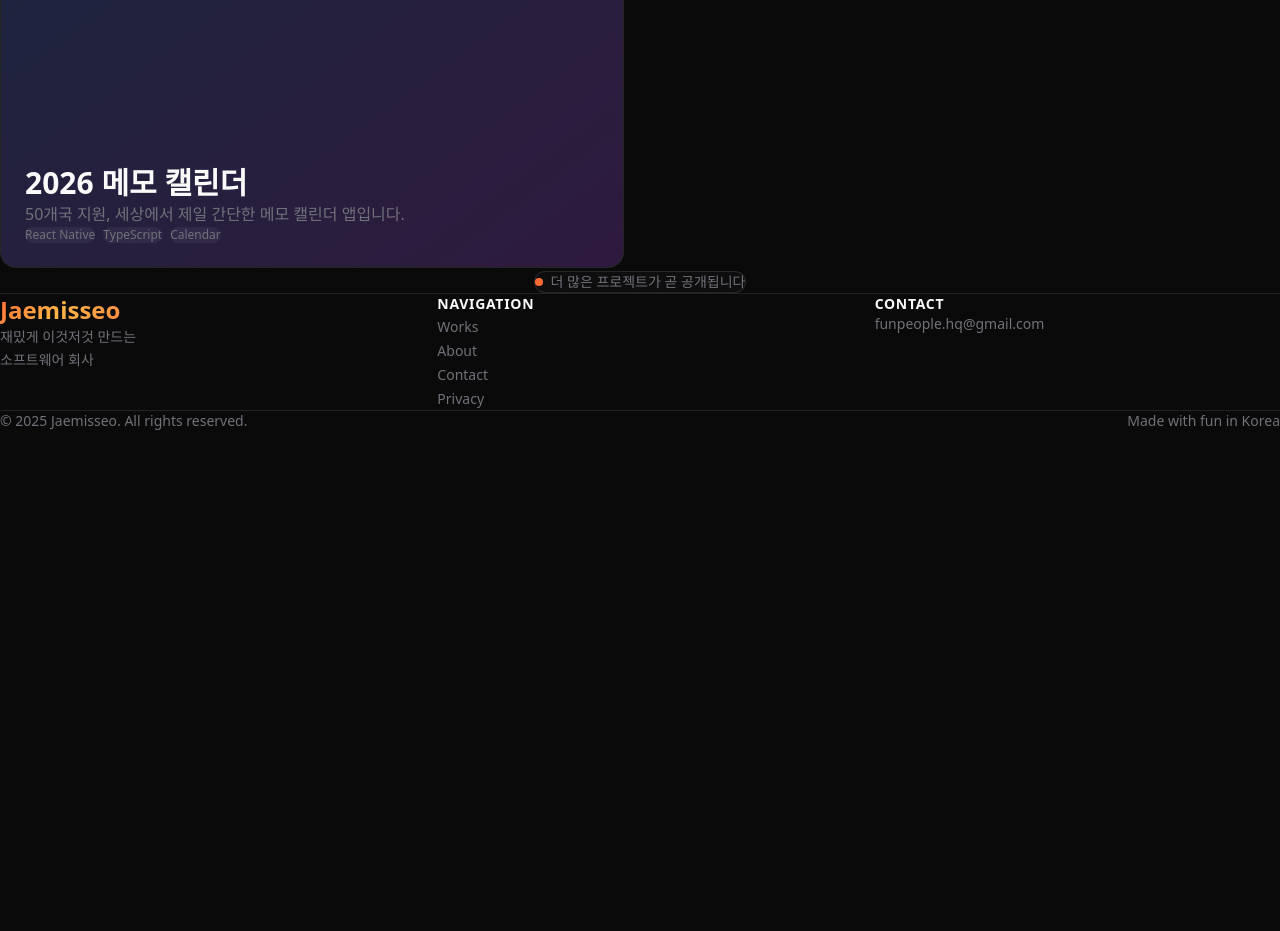
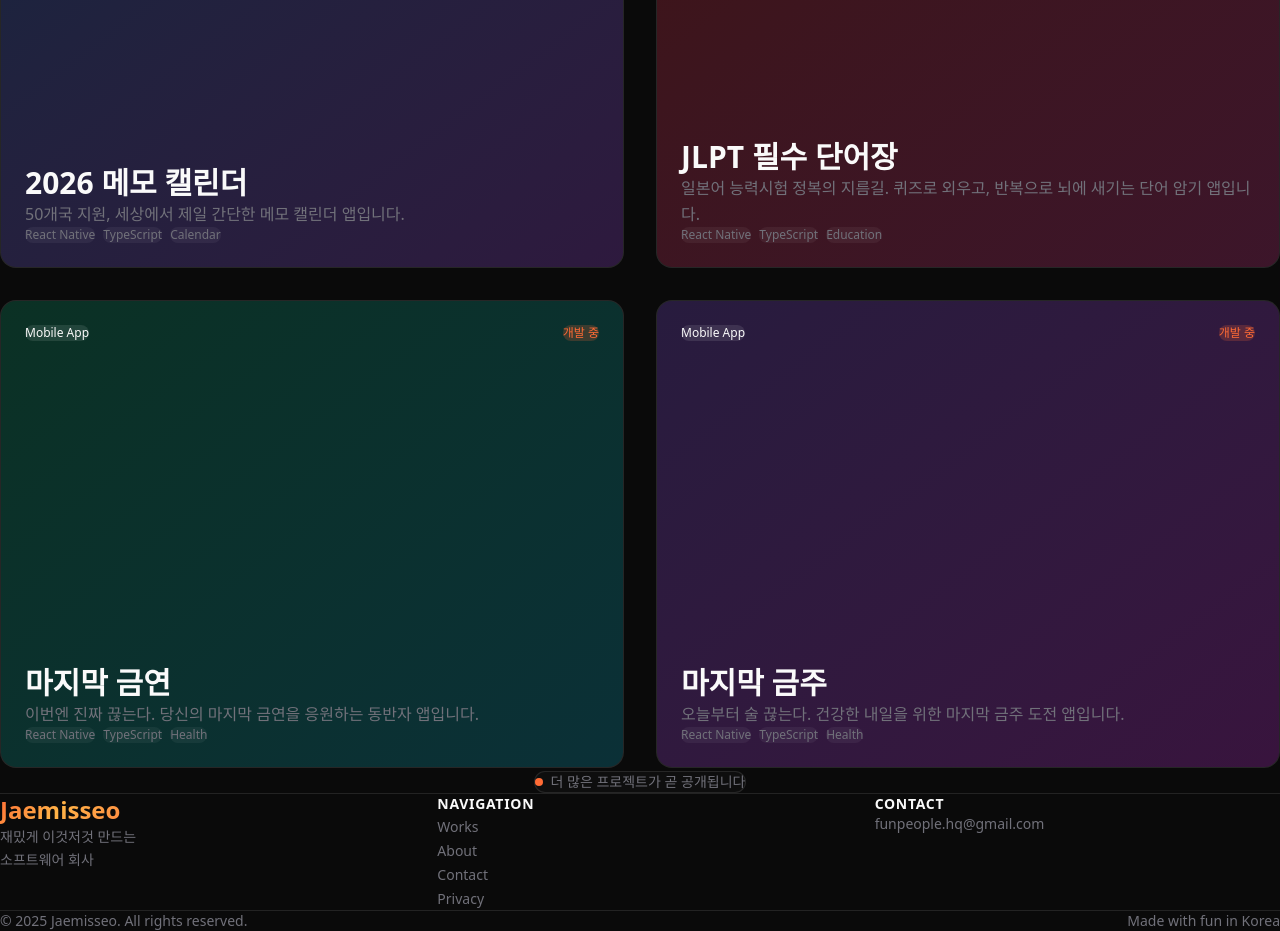
Before and after one commit to coolman0123/jaemisseo-site, a Next.js app: page /works in a window 1280 px wide. Shown: the part 1020-1951 px from the top of the page. Before the commit the page ends 1451 px from the top, so only its background shows below. Built offline with nearby package versions, Linux system fonts and the light colour scheme; a web font is replaced by a local one.

Commit message:
feat(works): JLPT 필수 단어장, 마지막 금연, 마지막 금주 프로젝트 추가

```diff
--- a/src/app/works/page.tsx
+++ b/src/app/works/page.tsx
@@ -34,6 +34,33 @@ const projects = [
     tags: ["React Native", "TypeScript", "Calendar"],
     color: "from-blue-500 to-purple-500",
     status: "출시 전",
+  },
+  {
+    id: 4,
+    title: "JLPT 필수 단어장",
+    category: "Mobile App",
+    description: "일본어 능력시험 정복의 지름길. 퀴즈로 외우고, 반복으로 뇌에 새기는 단어 암기 앱입니다.",
+    tags: ["React Native", "TypeScript", "Education"],
+    color: "from-red-500 to-pink-500",
+    status: "개발 중",
+  },
+  {
+    id: 5,
+    title: "마지막 금연",
+    category: "Mobile App",
+    description: "이번엔 진짜 끊는다. 당신의 마지막 금연을 응원하는 동반자 앱입니다.",
+    tags: ["React Native", "TypeScript", "Health"],
+    color: "from-emerald-500 to-cyan-500",
+    status: "개발 중",
+  },
+  {
+    id: 6,
+    title: "마지막 금주",
+    category: "Mobile App",
+    description: "오늘부터 술 끊는다. 건강한 내일을 위한 마지막 금주 도전 앱입니다.",
+    tags: ["React Native", "TypeScript", "Health"],
+    color: "from-violet-500 to-fuchsia-500",
+    status: "개발 중",
   },
 ];
 
```
